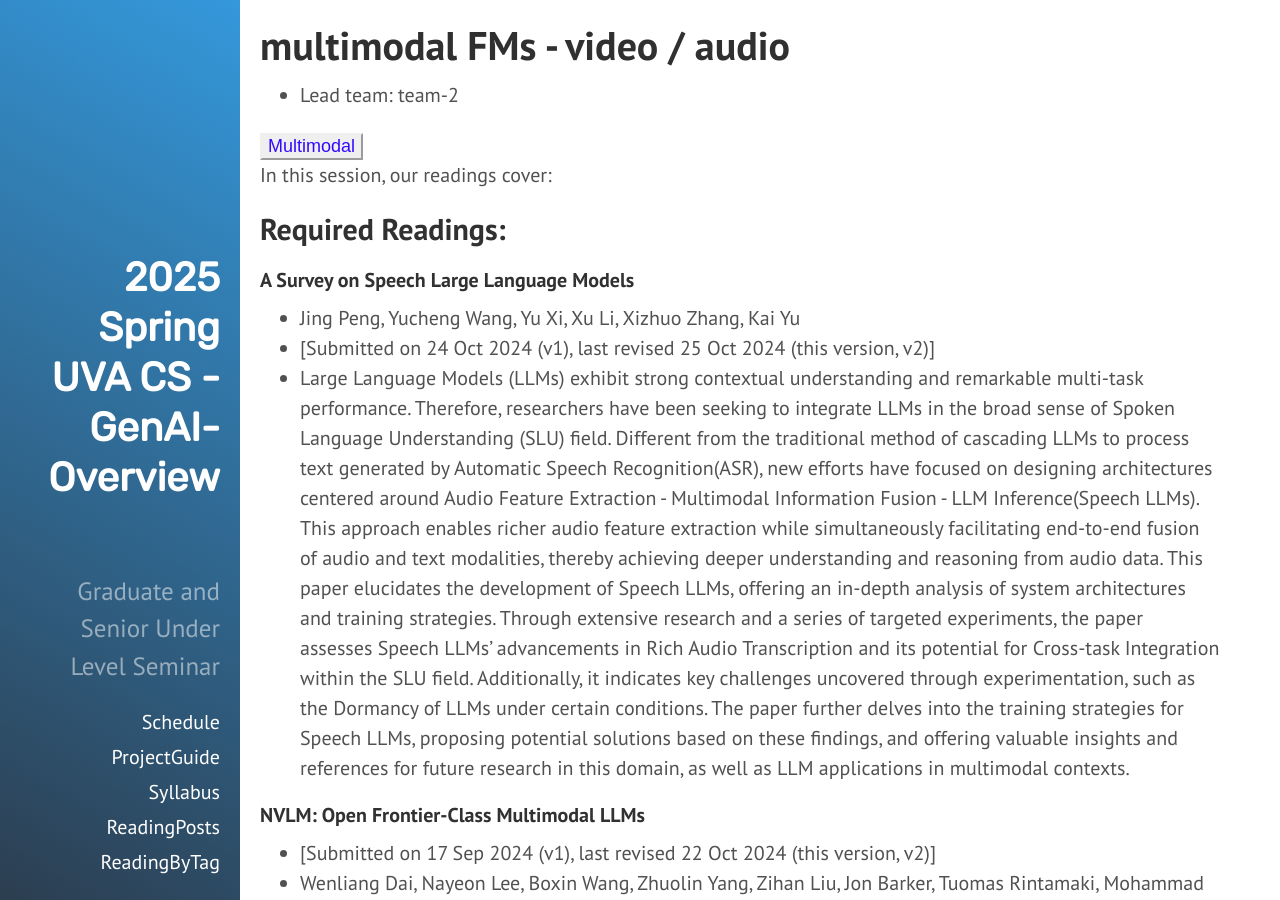
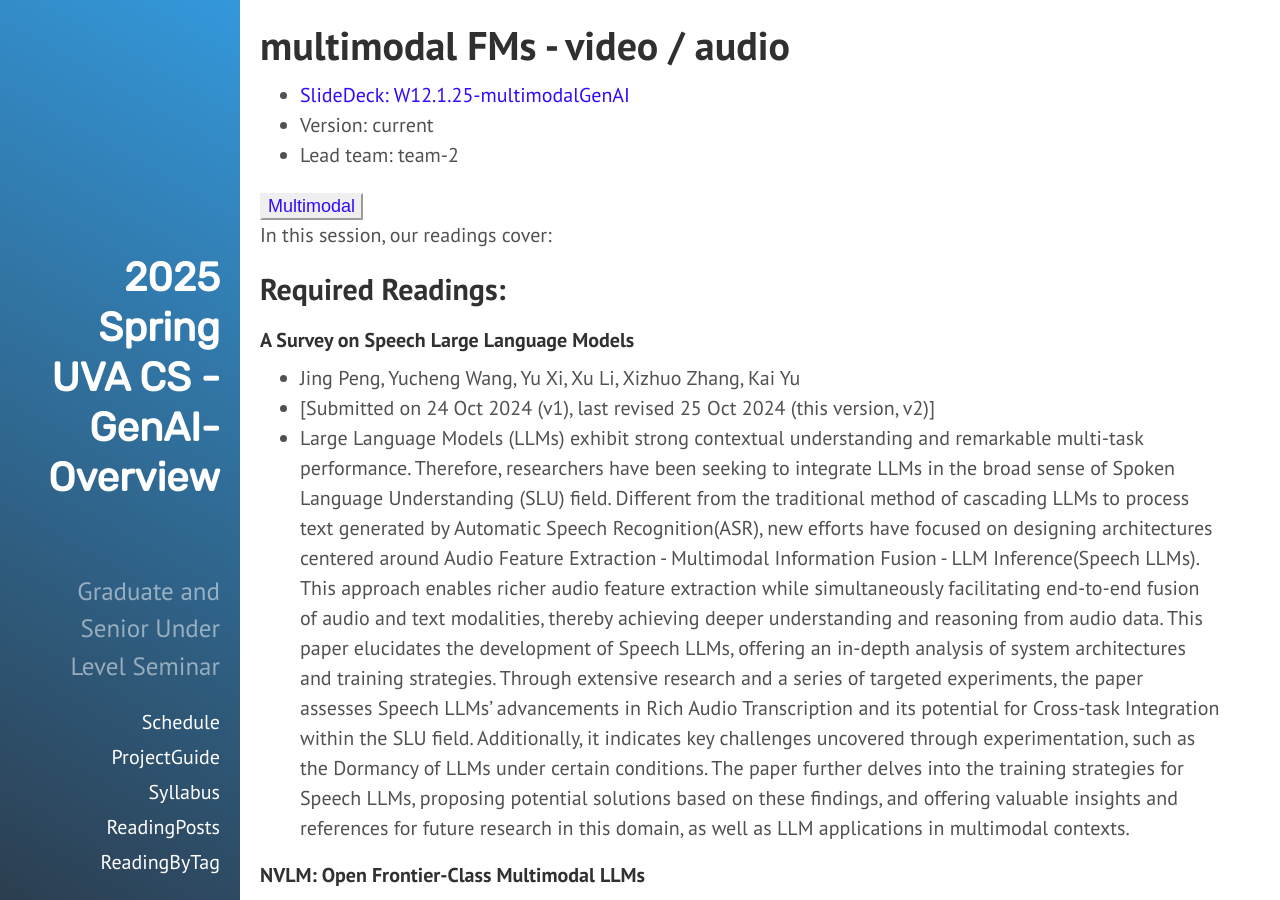
Before and after one commit to qiyanjun/2025sp-GenAI-overview, a Jekyll site: the page built from _contents/S0-L22.md, in a window 1280 px wide and 900 px high. Built offline with Jekyll 4.4.1, drawn with Linux system fonts in a browser that asks for light colours.

Commit message:
adding W12.1.25-multimodalGenAI

```diff
--- a/_contents/S0-L22.md
+++ b/_contents/S0-L22.md
@@ -1,7 +1,7 @@
 ---
 layout: post
 title: multimodal FMs - video / audio
-lecture:
+lecture: W12.1.25-multimodalGenAI
 lectureVersion: current
 extraContent:
 notes:
```
Also changed, not shown: 1 other file.
